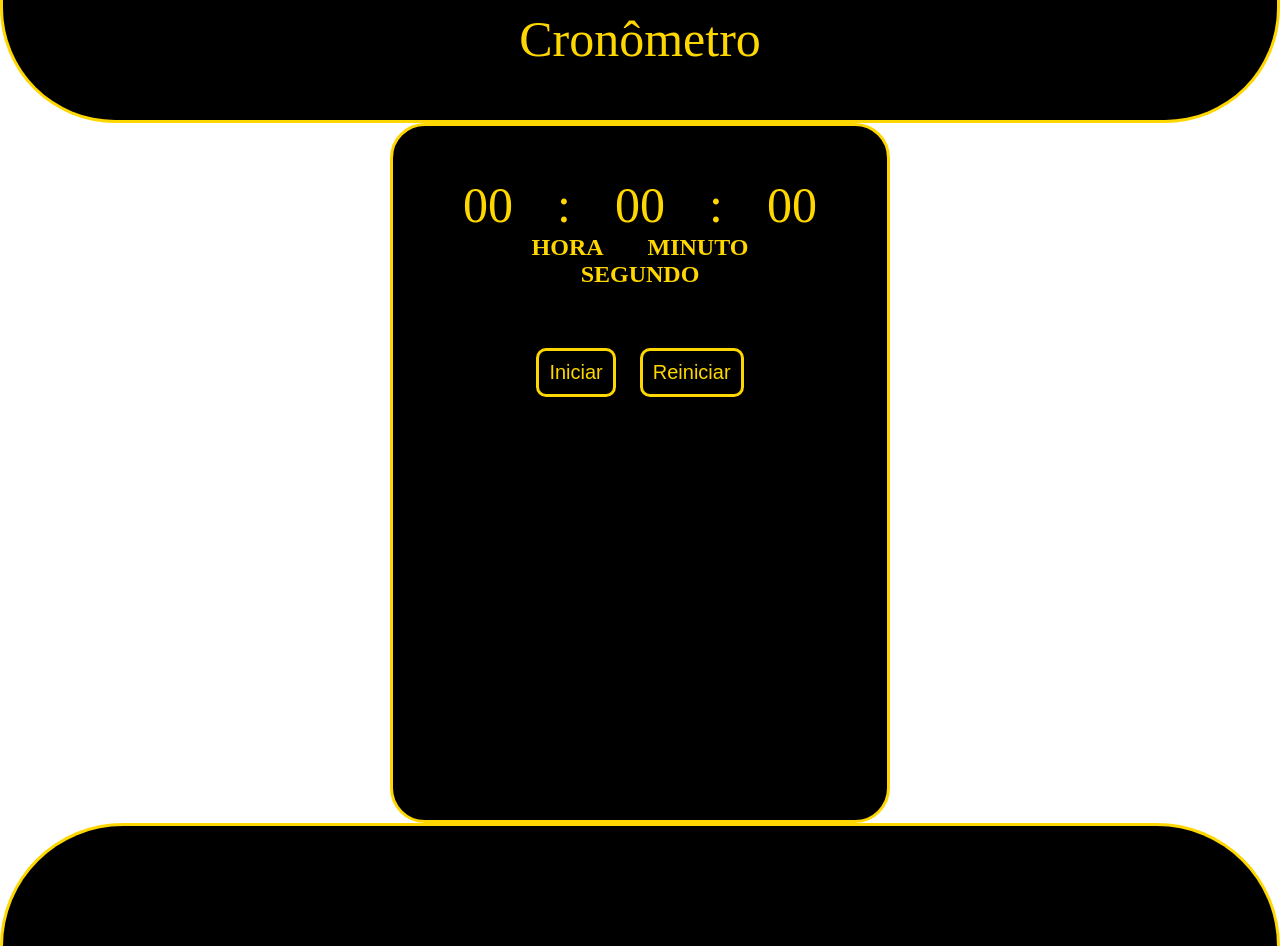
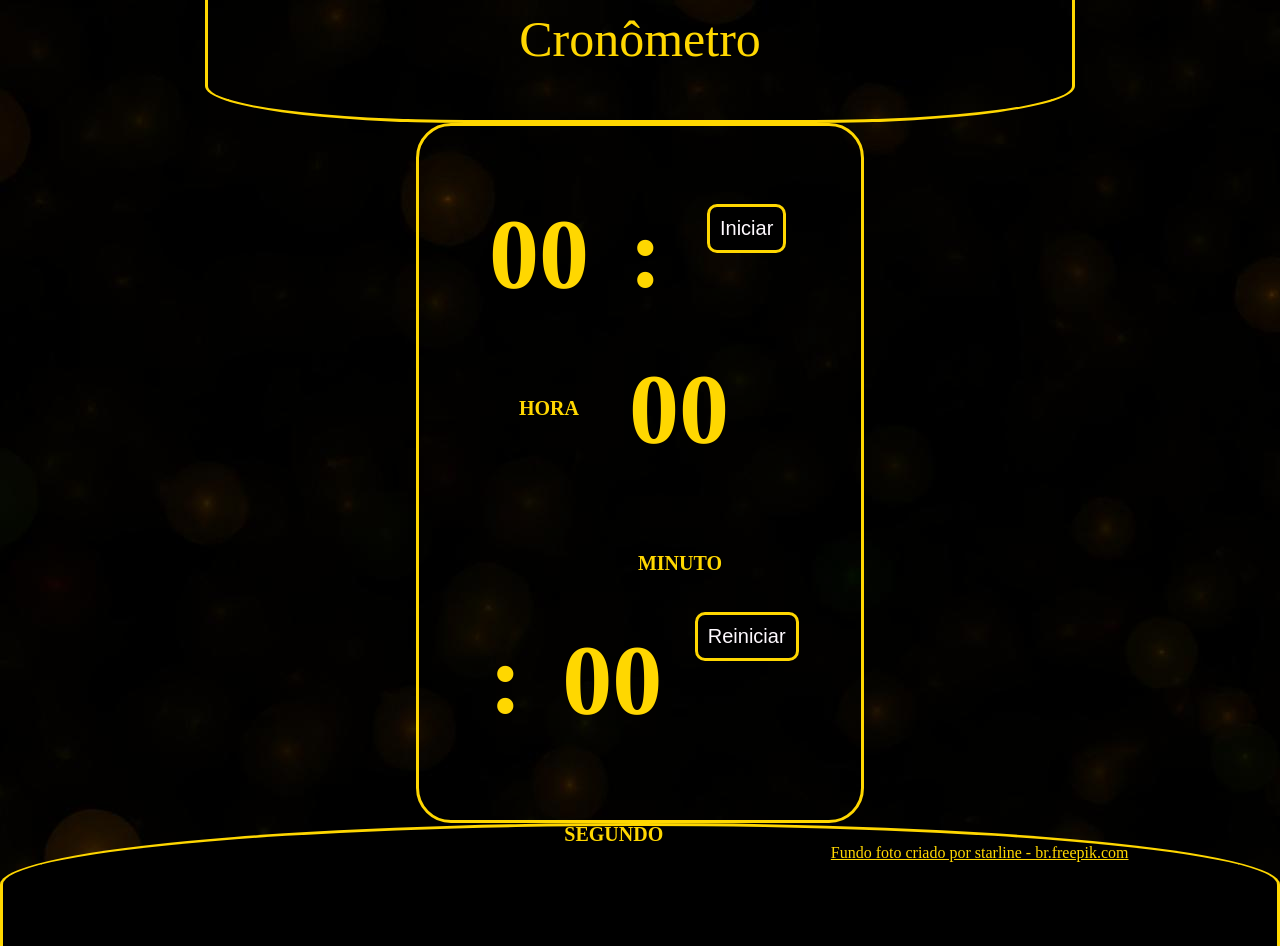
Before and after one commit to VitorEduardo26/Cronometro, a plain HTML site: page Index.html in a window 1280 px wide. Both pictures are taken after a click on the button "Reiniciar". Drawn offline with Linux system fonts and the light colour scheme.

Commit message:
1.4
Mais correções. Está quase pronto!

```diff
--- a/Código/code.js
+++ b/Código/code.js
@@ -1,9 +1,9 @@
 "use strict"
 
 //Variáveis
-var hora = 1;
-var minuto = 1;
-var segundo = 1;
+var hora = 0;
+var minuto = 0;
+var segundo = 0;
 
 let h;
 let m;
@@ -36,37 +36,40 @@ function reiniciar() {
     //Retorno os valores todos aos iniciais e pauso a contagem.
     pausar();
 
-    hora = "0" + 0;
-    minuto = "0" + 0;
-    segundo = "0" + 0;
-
-    s = document.getElementById("segundos").innerHTML = segundo;
-    m = document.getElementById("minutos").innerHTML = minuto;
-    h = document.getElementById("horas").innerHTML = hora
+    s = document.getElementById("segundos").innerHTML = '<h1>00</h1><br><h2 class="nome">SEGUNDO</h2>';
+    m = document.getElementById("minutos").innerHTML = '<h1>00</h1><br><h2 class="nome">MINUTO</h2>';
+    h = document.getElementById("horas").innerHTML = '<h1>00</h1><br><h2 class="nome" id="nome1">HORA</h2>';
 
     var a;
-    a = document.getElementById("pausa").innerHTML = '<button class="btn" onclick="iniciar()">Iniciar</button>' + " " + '<button class="btn" onclick="reiniciar()">Reiniciar</button>';
+    a = document.getElementById("pausa").innerHTML = '<button class="btn" onclick="iniciar()">Iniciar</button>' + '<button class="btn" onclick="reiniciar()">Reiniciar</button>';
 };
 
 
 //Contador.
 function contar() {
 
+
     //Pego cada elemento e a cada "tempo" adiciono um, faço as verificações até dez e até 60.
+    if (segundo == 0) {
 
-    s = document.getElementById("segundos").innerHTML = segundo < 10 ? "0" + segundo++ : segundo++;
+        segundo = 1;
+
+    }else{
+
+        s = document.getElementById("segundos").innerHTML = parseInt(segundo) < 10 ? "<h1>" +"0" + segundo++ + "</h1>" + '<h2 class="nome">SEGUNDO</h2>' : "<h1>" + segundo++ + "</h1>" + '<h2 class="nome">SEGUNDO</h2>';
 
         if (segundo == 60) {
             segundo = 0;
-        m = document.getElementById("minutos").innerHTML = minuto < 10 ? "0" + minuto++ : minuto++;
+            m = document.getElementById("minutos").innerHTML = minuto < 10 ? "<h1>" + "0" + minuto++ + "</h1>" + '<br><h2 class="nome">MINUTO</h2>': "<h1>" + minuto++ + "</h1>" + '<br><h2 class="nome">MINUTO</h2>';
 
         };
 
         if (minuto == 60) {
             minuto = 0;
-        h = document.getElementById("horas").innerHTML = hora < 10 ? "0" + hora++ : hora++;
+            h = document.getElementById("horas").innerHTML = hora < 10 ? "<h1>" + "0" + hora++ + "</h1>" + '<br><h2 class="nome" id="nome1">HORA</h2>': "<h1>" + hora++ + "</h1>" + '<br><h2 class="nome" id="nome1">HORA</h2>';
 
         };
         //Verificação até 10: concateno um 0 em números com apenas uma casa.
         //Verificação até 60: a cada 60 segundos 1 minuto e assim com minutos também.
     };
+}
--- a/Estilo/style.css
+++ b/Estilo/style.css
@@ -5,42 +5,44 @@
 
 }
 body{
+    background-image: url(bursting-energy-particles-made-of-golden-dust.jpg);
 
 }
 header{
     margin: auto;
-    background-color: black;
+    width: 66%;
     text-align: center;
     height: 100px;
     font-size: 50px;
     padding: 10px;
     border: solid #FFD700;
     border-top: none;
-    border-radius: 115px;
+    border-radius: 30%;
     border-top-left-radius: 0;
     border-top-right-radius: 0;
 }
 
 main{
-    width: 500px;
+    width: 35%;
     height: 700px;
-    background-color: black;
     text-align: center;
     margin: auto;
     padding: 50px;
     border: solid #FFD700;
     border-radius: 35px;
     box-sizing: border-box;
+    background-color: #00000020;
 }
 .numero{
     padding: 20px;
-    display: inline;
+    float: left;
     font-size: 50px;
+    margin:auto;
 }
 .nome{
 display: inline-block;
-margin-right: 20px;
-margin-left: 20px;
+margin-left: 2%;
+font-size: 20px;
 }
 #nome1{
     margin-left: 20px;
@@ -56,13 +58,14 @@ button{
     display: inline;
     text-align: center;
     background-color: black;
-    color: #FFD700;
+    color: #FFFAFF;
     border-radius: 10px;
     border: solid #FFD700;
 }
 
 #pausa{
-    margin-top: 50px;
+    margin-top: 10%;
+    display: inline;
 }
 #continuar{
 }
@@ -73,7 +76,7 @@ footer{
     height: 120px;
     border: solid #FFD700;
     border-bottom: none;
-    border-radius: 215px;
+    border-radius: 50%;
     border-bottom-left-radius: 0;
     border-bottom-right-radius: 0;
 }
--- a/Index.html
+++ b/Index.html
@@ -17,20 +17,26 @@
 
         <div id="numeros">
             <div class="numero" id="horas">
-                00
+                <h1>00</h1>
+                <br>
+                <h2 class="nome" id="nome1">HORA</h2>
             </div>
-            <div class="numero">:</div>
+            <div class="numero"><h1>:</h1></div>
             <div class="numero" id="minutos">
-                00
+                <h1>00</h1>
+                <br>
+                <h2 class="nome">MINUTO</h2>
             </div>
-            <div class="numero">:</div>
+            <div class="numero"><h1>:</h1></div>
             <div class="numero" id="segundos">
-                00
+                <h1>00</h1>
+                <br>
+                <h2 class="nome">SEGUNDO</h2>
             </div>
             <br>
-            <h2 class="nome" id="nome1">HORA</h2>
-            <h2 class="nome">MINUTO</h2>
-            <h2 class="nome">SEGUNDO</h2>
+
+
+
 
 
         </div>
@@ -51,7 +57,7 @@
     <footer>
         <img src="" alt="">
         <h1></h1>
-        <p></p>
+        <p><a href='https://br.freepik.com/fotos/fundo'>Fundo foto criado por starline - br.freepik.com</a></p>
     </footer>
 
     <script src="Código/code.js"></script>
```
Also changed, not shown: Estilo/bursting-energy-particles-made-of-golden-dust.jpg (added), 1 other file. Lines whose indentation alone changed are shown as unchanged.
